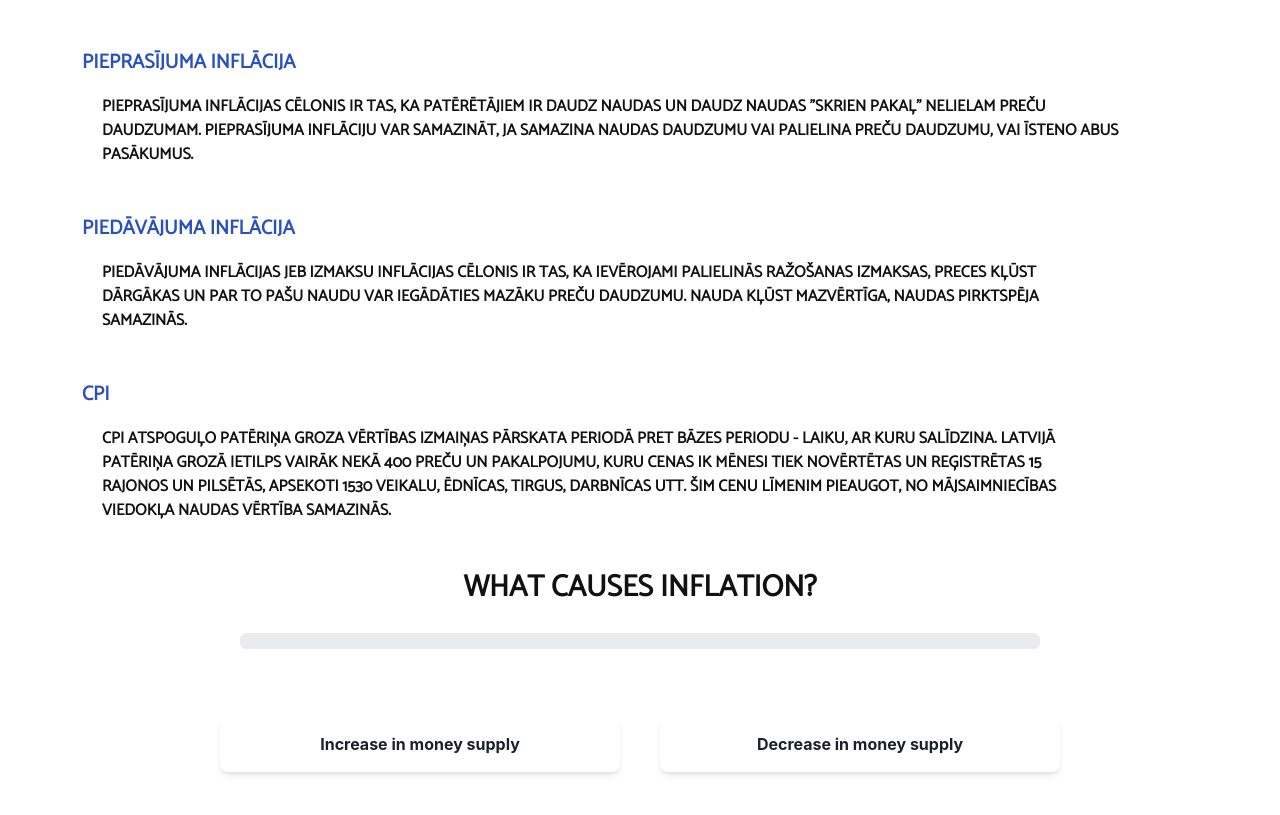
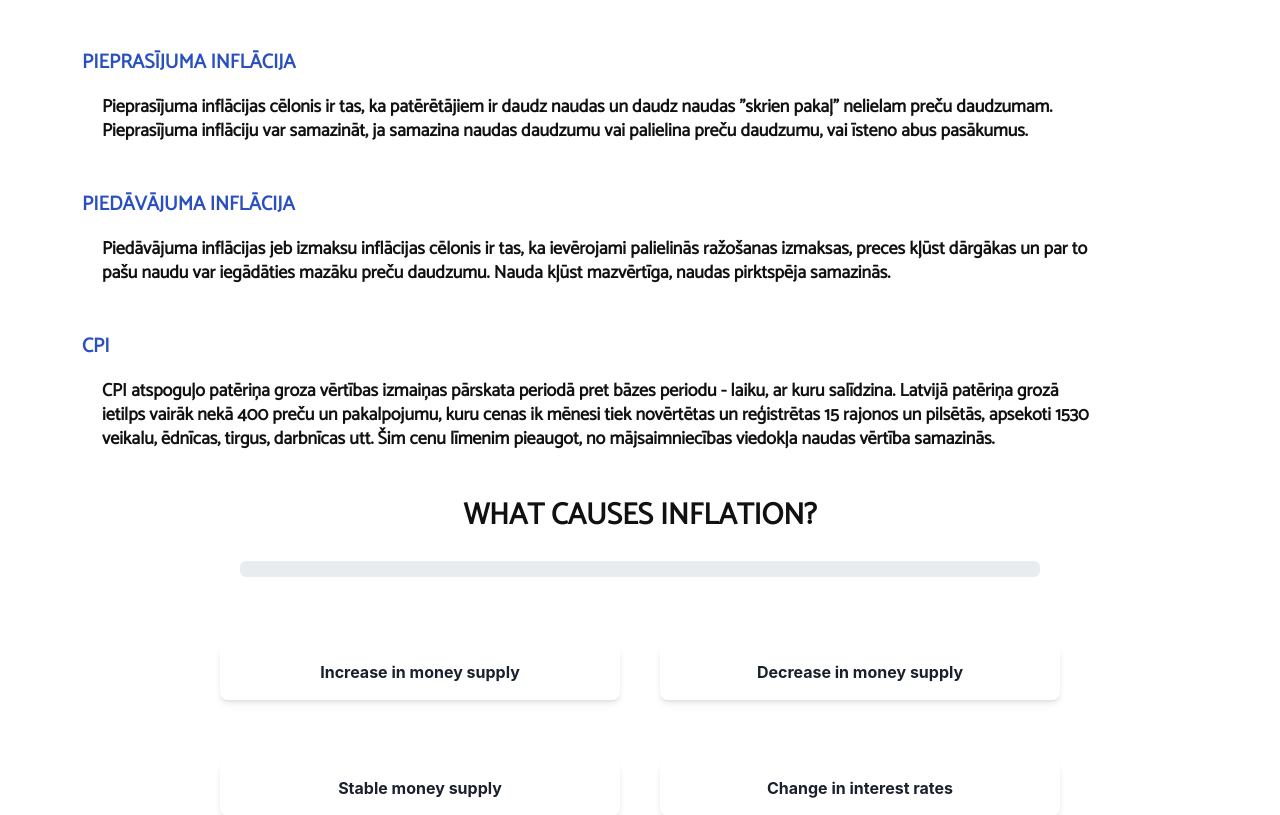
Before and after one commit to SpectrumLV/finansu-lapa, a PHP site: page /case1.php in a window 1280 px wide. Shown: the part 684-1499 px from the top of the page. Run offline with PHP 8.4, Linux system fonts and the light colour scheme.

Commit message:
izmaiņas paragrāfā

```diff
--- a/stilss.css
+++ b/stilss.css
@@ -324,11 +324,11 @@
 }
 .case-vid article p{
   font-family: Catamaran;
-  font-size: 16px;
+  font-size: 18px;
   line-height: 24px;
   color: #111;
   font-weight: 600;
-text-transform: uppercase;
+
 padding-top: 20px;
 margin: 0 20px;
 
```
